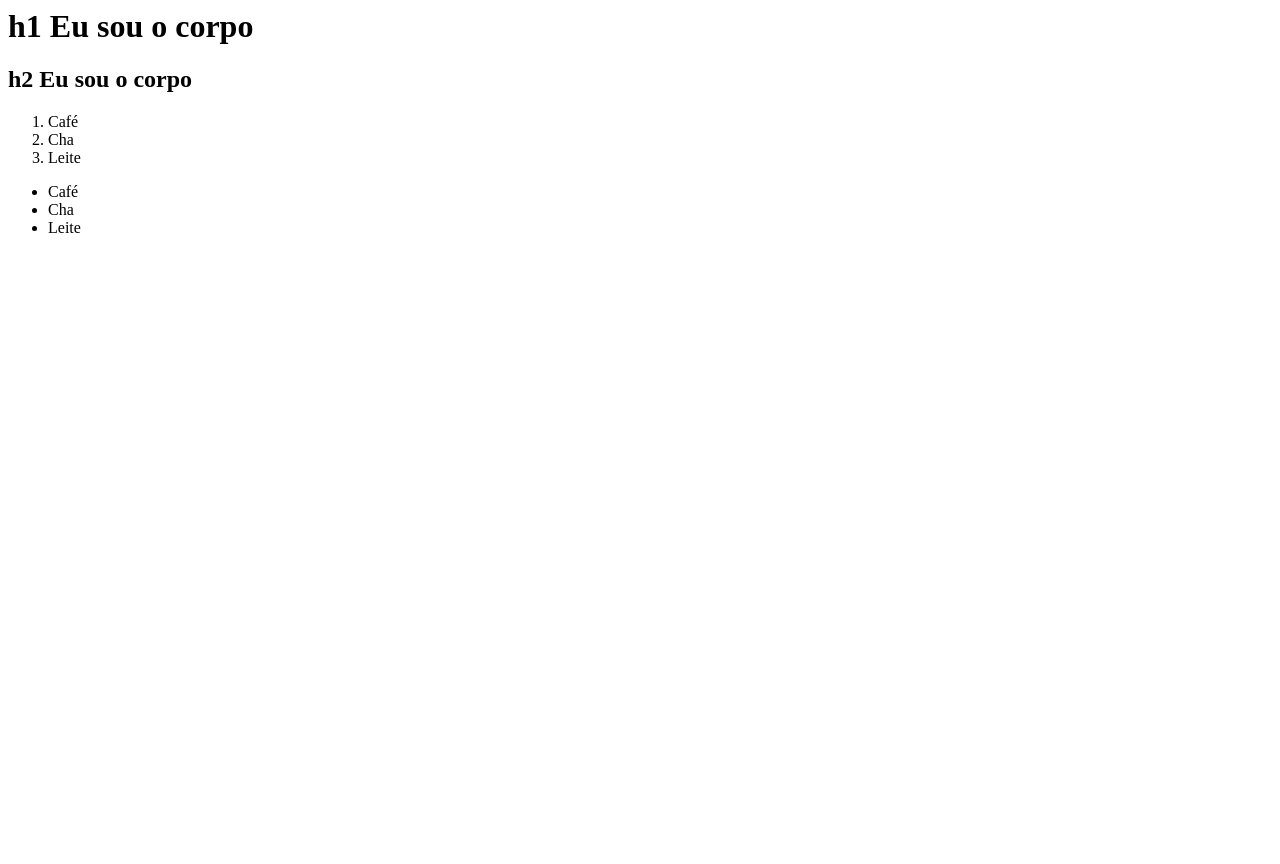
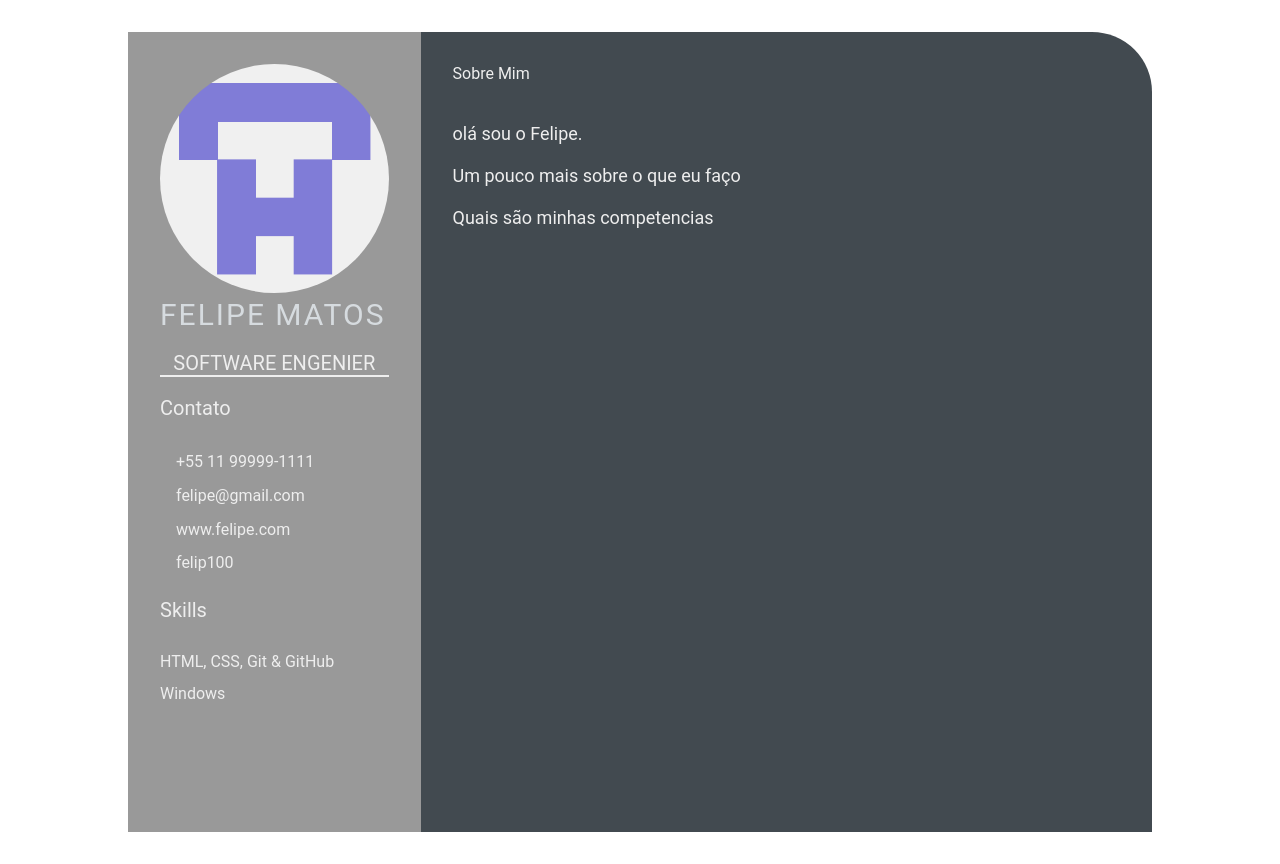
Before and after one commit to felip100/DevWeekGit.github.io, a plain HTML site: page index.html in a window 1280 px wide. Before the commit the page ends 800 px from the top, so only its background shows below. Drawn offline with Linux system fonts and the light colour scheme.

Commit message:
feature: Atualização index.html (#2)

```diff
--- a/index.html
+++ b/index.html
@@ -1,21 +1,56 @@
-<html>
-    <head>
-        <title>
-            Ola, eu sou a cabeça
-        </title>
-    </head>
-    <body>
-        <h1>h1 Eu sou o corpo</h1>
-        <h2>h2 Eu sou o corpo</h2>
-    </body>
-    <ol>
-        <li>Café</li>
-        <li>Cha</li>
-        <li>Leite</li>
-    </ol>
-    <ul>
-        <li>Café</li>
-        <li>Cha</li>
-        <li>Leite</li>
-    </ul>
+<!DOCTYPE html>
+<html lang="en">
+<head>
+    <meta charset="UTF-8">
+    <meta http-equiv="X-UA-Compatible" content="IE=edge">
+    <meta name="viewport" content="width=device-width, initial-scale=1.0">
+    <title>Felipe Matos CV</title>
+    <link rel="stylesheet" href="style.css">
+</head>
+
+<body>
+    <main class="resume-contents">
+
+        <section class="left-section">
+            <section class="left-section-contents">
+                <div class="profile">
+                    <img class="profile-image" src="img/profile-image.png" alt="Profile Image"></img>
+                    <p class="name">Felipe Matos</p><br>
+                    <p class="profession">Software Engenier</p>
+                </div><br>
+                <div class="contact-info">
+                    <p class="left-title">Contato</p>
+                    <ul>
+                        <li><i class="fa fa-phone"></i>+55 11 99999-1111</li>
+                        <li><i class="fa fa-envelope"></i>felipe@gmail.com</li>
+                        <li><i class="fa fa-globe"></i>www.felipe.com</li>
+                        <li><i class="fa fa-github"></i>felip100</li>
+                    </ul>
+                </div><br>
+                <div class="skills">
+                    <p class="left-title">Skills</p>
+                    <ul>
+                        <li><p>HTML, CSS, Git & GitHub</p></li>
+                        <li><p>Windows</p></li>
+                    </ul>
+                </div>
+            </section>
+        </section>
+
+            <section class="right-section">
+                <div class="right-section-contents">
+                    <section class="about gap">
+                        <div class="right-title">Sobre Mim</div><br>
+                        <p class="about-me-contents">
+                            <br>olá sou o Felipe.<br>
+                            <br> Um pouco mais sobre o que eu faço<br>
+                            <br>Quais são minhas competencias<br>
+                        </p>
+                    </section>
+                </div>
+            </section>
+
+    </main>
+</body>
+
 </html>
--- /dev/null
+++ b/style.css
@@ -0,0 +1,103 @@
+* {
+    margin: 0;
+    padding: 0;
+    box-sizing: border-box;
+    list-style: none;
+    font-family: 'Roboto', sans-serif;
+}
+
+.resume-contents {
+    min-height: 100vh;
+    width: 80%;
+    margin: 2rem auto;
+    display: grid;
+    grid-template-columns: repeat(7, 1fr);
+}
+
+.left-section {
+    grid-column: span 2;
+    height: 100%;
+    background-color: #999999;
+}
+
+.right-section {
+    grid-column: span 5;
+    height: 100%;
+    background-color: #424a50;
+    border-radius: 0px 60px 0px 0px;
+}
+
+.left-section-contents{
+    padding: 2rem 2rem;
+}
+
+.profile {
+    width: 100%;
+    border-bottom: 2px solid #eeeeee;
+}
+
+.profile .profile-image {
+    width: 100%;
+    border-radius: 100%;
+}
+
+.name {
+    color: #D6DBDF;
+    font-size: 30px;
+    letter-spacing: 2px;
+    text-transform: uppercase;
+}
+
+.profession {
+    color: #eeeeee;
+    font-size: 20px;
+    text-transform: uppercase;
+    text-align: center;
+}
+
+/* .contact-info { border-bottom: 2px solid #1B2631; } */
+.left-title {
+    color: #eeeeee;
+    font-size: 20px;
+}
+
+.contact-info ul {
+    padding-top: 1.5rem;
+}
+
+.contact-info ul li,
+.references ul li {
+    padding: .4rem 0;
+    color: #eeeeee;
+}
+
+.contact-info ul li i,
+.references ul li i {
+    padding-right: 1rem;
+    font-size: 18px;
+    color: #eeeeee;
+}
+
+.skills ul {
+    padding-top: 1.5rem;
+}
+.skills ul li p {
+    padding: .4rem 0;
+    color: #eeeeee;
+}
+
+.right-section-contents {
+    padding: 2rem 2rem;
+}
+
+.right-title {
+    color: #eeeeee;
+}
+
+.gap {
+    padding-bottom: 2rem;
+}
+.about-me-contents {
+    font-size: 18px;
+    color: #eeeeee;
+}
```
Also changed, not shown: img/profile-image.png (added).
